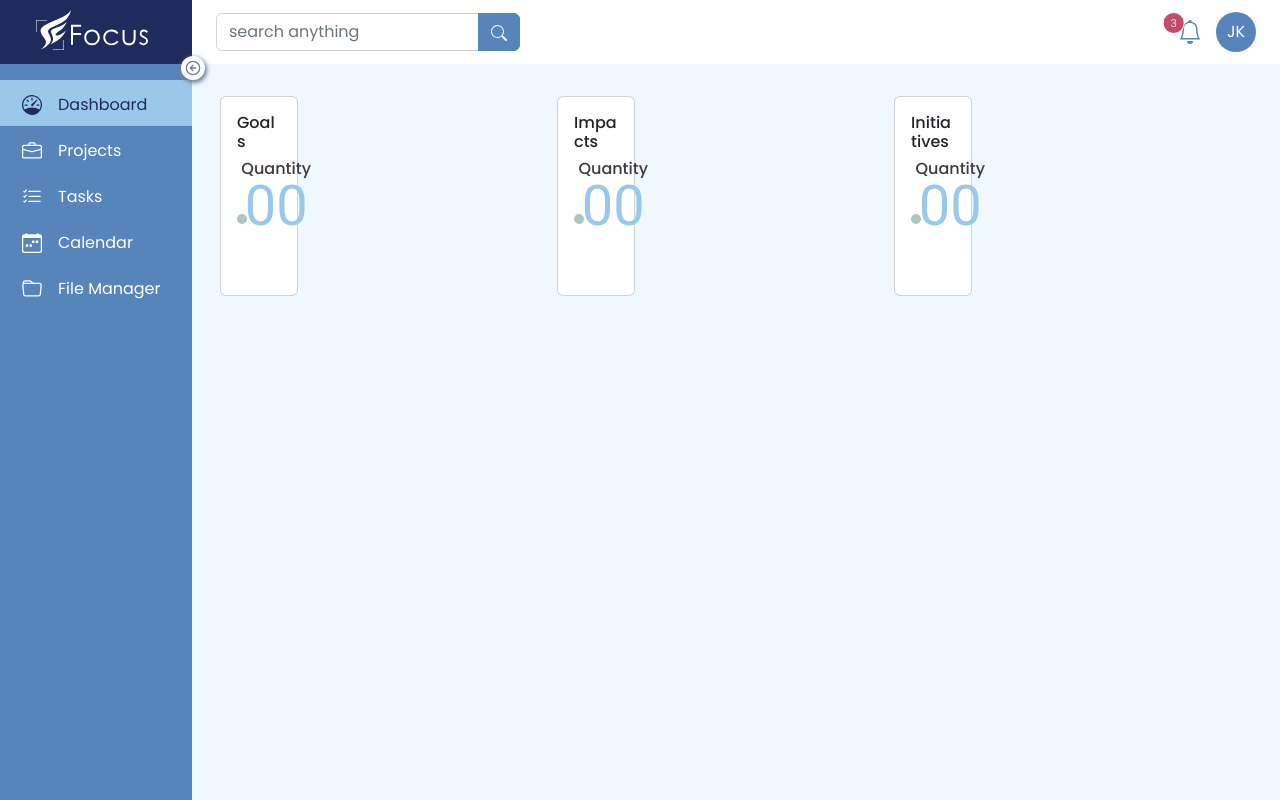
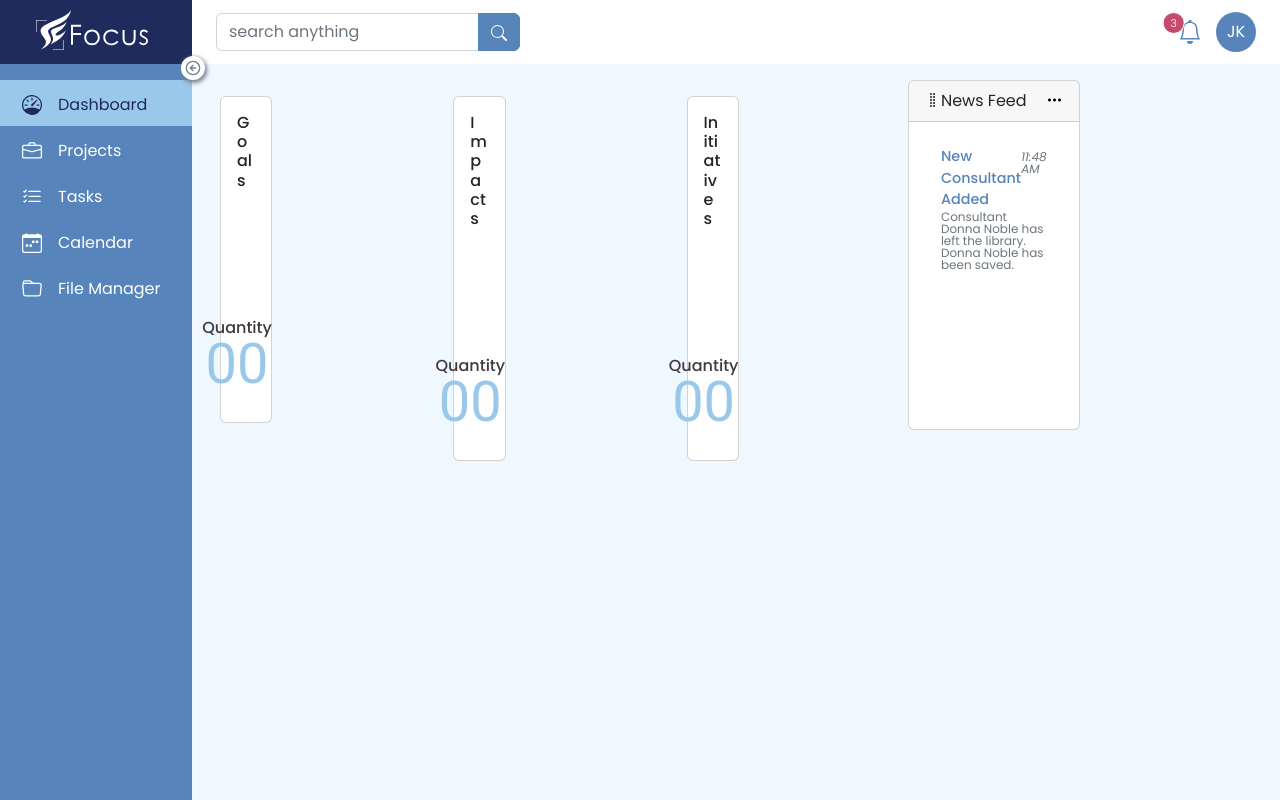
Before and after one commit to dittobyte-io/focus-react, a React (Create React App) app in the folder frontend/: page / in a window 1280 px wide. Built offline with nearby package versions, Linux system fonts and the light colour scheme.

Commit message:
FOCUS-297, Tracking down reandering issue

```diff
--- a/frontend/src/pages/Dashboard.js
+++ b/frontend/src/pages/Dashboard.js
@@ -25,7 +25,7 @@ function Dashboard() {
 			</div>
 			<div className='row py2'>
 				<div className='col'>
-
+					<NewsWidget />
 				</div>
 				<div className='col'></div>
 				<div className='col'></div>
```
